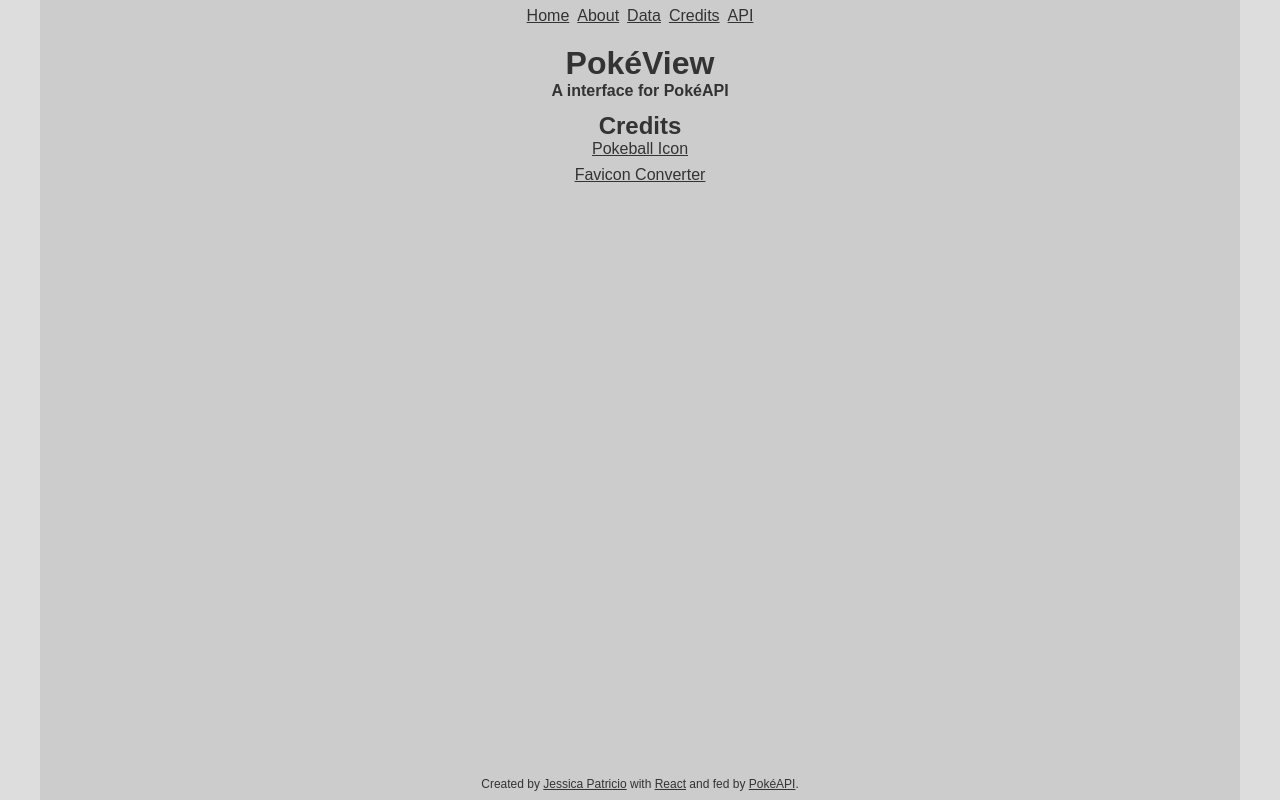
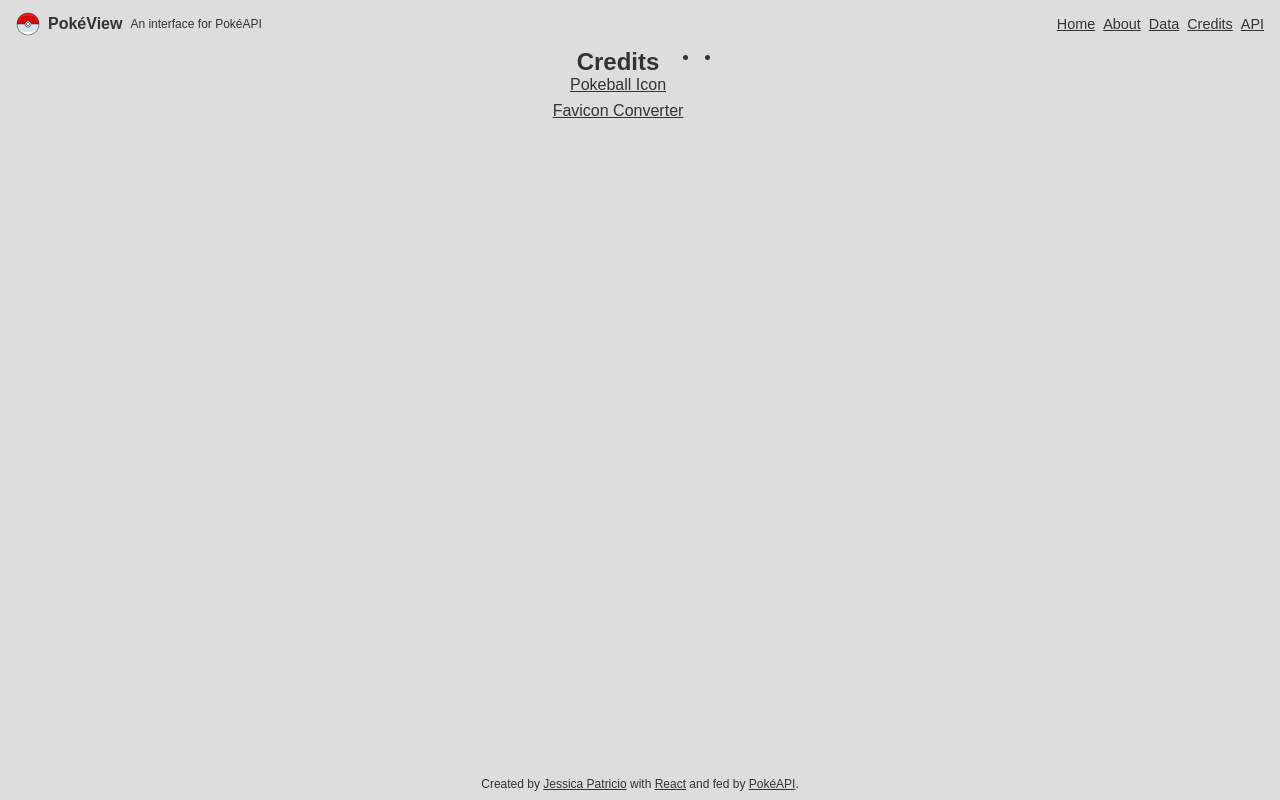
Before and after one commit to jessicaccp/pokeview, a React (Create React App) app: page /credits in a window 1280 px wide. Built offline with nearby package versions, Linux system fonts and the light colour scheme; no server answers.

Commit message:
change header to navbar

```diff
--- a/src/App.js
+++ b/src/App.js
@@ -8,7 +8,7 @@
   return (
     <>
       <Navbar />
-      <Header />
+      {/* <Header /> */}
       <Main />
       <Footer />
     </>
--- a/src/assets/css/index.css
+++ b/src/assets/css/index.css
@@ -16,20 +16,49 @@
 }
 
 #root {
-  max-width: 1200px;
-  width: 1200px;
+  width: 1400px;
+  max-width: 1400px;
+  min-width: 575px;
   display: flex;
   flex-direction: column;
   align-items: center;
-  background-color: #ccc;
+  justify-content: space-between;
 }
 
-nav {
+#navbar {
   display: flex;
   align-items: center;
-  justify-content: center;
-  height: 2rem;
+  justify-content: space-between;
+  height: 3rem;
   width: 100%;
+  padding: 0 1rem;
+}
+
+#navbar-left {
+  display: flex;
+  align-items: center;
+  gap: 0.5rem;
+}
+
+#navbar #logo {
+  width: 1.5rem;
+  height: 1.5rem;
+  background-image: url(../../../public/logo192.png);
+  background-size: 1.5rem;
+  background-repeat: no-repeat;
+  background-position: center;
+}
+
+#navbar #title {
+  font-weight: bold;
+}
+
+#navbar #subtitle {
+  font-size: 0.75rem;
+}
+
+#navbar nav {
+  font-size: 0.9rem;
 }
 
 a {
@@ -62,7 +91,7 @@
 }
 
 main {
-  height: calc(100vh - 9rem);
+  height: calc(100vh - 5rem);
   width: 100%;
   display: flex;
   justify-content: center;
--- /dev/null
+++ b/src/components/Pokemon.js
@@ -0,0 +1,40 @@
+import React, { useEffect, useState } from "react";
+
+function Pokemon(props) {
+    const pokeapi = 'https://pokeapi.co/api/v2/';
+
+    const usePokemonData = (id = 0, name = '') => {
+        const [pokemonData, setPokemonData] = useState();
+        const url = `${pokeapi}pokemon/`;
+        const pokemon = (id !== 0) ? `${id}` : `${name}`;
+
+        useEffect(() => {
+            const abortController = new AbortController();
+
+            fetch(`${url}${pokemon}`, {signal: abortController.signal})
+            .then(response => response.json())
+            .then(data => setPokemonData(data))
+            .catch(error => {
+                console.error(error.message);
+                setPokemonData(null);
+            });
+
+            return () => {
+                abortController.abort();
+            }
+        }, [url, pokemon]);
+
+        return pokemonData ? pokemonData : 'Loading pokémon data';
+    }
+
+    const result = usePokemonData(props.id, props.name);
+    return (
+        <>
+            <li>{result.name}</li>
+            <li>{result.id}</li>
+        </>
+    );
+
+}
+
+export default Pokemon;
--- a/src/layout/Main.js
+++ b/src/layout/Main.js
@@ -4,6 +4,7 @@
 import About from '../pages/About';
 import Data from '../pages/Data';
 import Credits from '../pages/Credits';
+import Pokemon from "../components/Pokemon";
 
 function Main() {
     return (
@@ -16,6 +17,7 @@
                     <Route path='/credits' element={<Credits />} />
                 </Routes>
             </BrowserRouter>
+            <Pokemon id='1' name='' />
         </main>
     );
 }
--- a/src/layout/Navbar.js
+++ b/src/layout/Navbar.js
@@ -12,9 +12,18 @@
     const linksList = links.map(link => <li key={link.id}><a href={link.url}>{link.title}</a></li>);
 
     return (
-            <nav>
-                <ul>{linksList}</ul>
-            </nav>
+        <div id='navbar'>
+            <div id='navbar-left'>
+                <div id='logo'></div>
+                <div id='title'>PokéView</div>
+                <div id='subtitle'>An interface for PokéAPI</div>
+            </div>
+            <div id='navbar-right'>
+                <nav>
+                    <ul>{linksList}</ul>
+                </nav>
+            </div>
+        </div>
     );
 }
 
```
Also changed, not shown: public/logo192.png, public/logo512.png.
